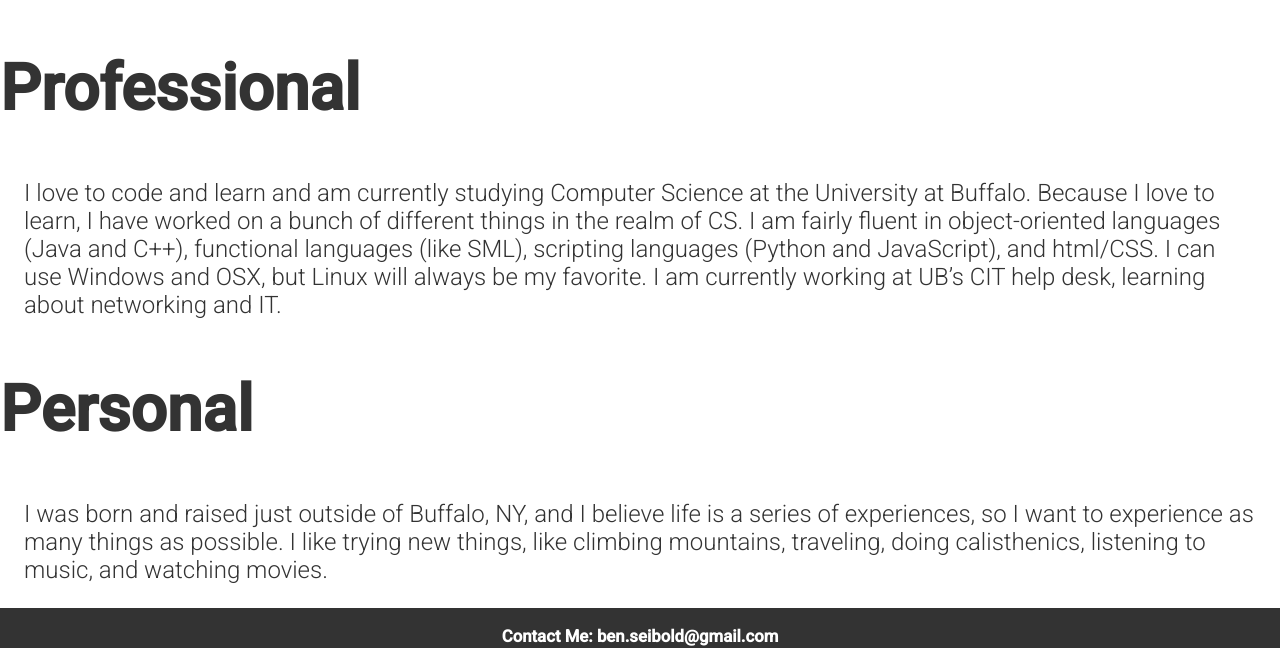
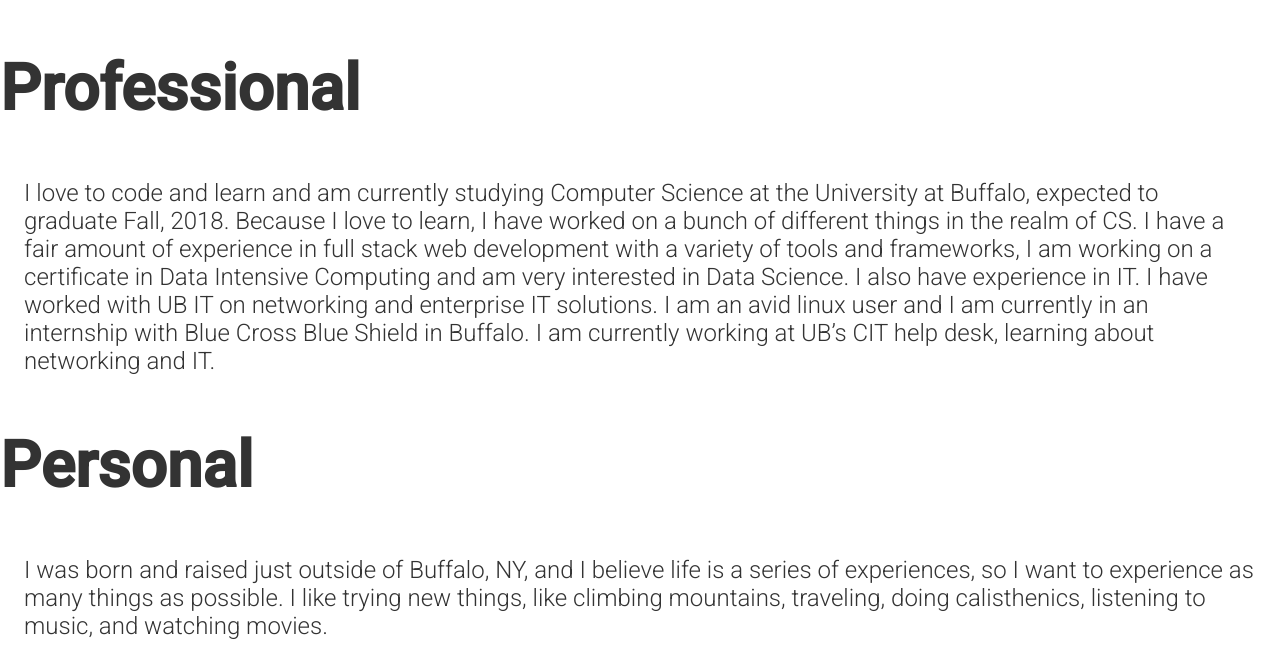
Before and after one commit to bseibo61/bseibo61.github.io, a website: page index.html in a window 1280 px wide. Shown: the part 774-1422 px from the top of the page. Drawn offline with Linux system fonts and the light colour scheme.

Commit message:
updated about me

```diff
--- a/index.html
+++ b/index.html
@@ -27,8 +27,7 @@
   <div class="about-me">
     <h2>Professional</h2>
     <p>
-      I love to code and learn and am currently studying Computer Science at the University at Buffalo. Because I love to learn, I have worked on a bunch of different things in the realm of CS. I am fairly fluent in object-oriented languages (Java and C++),
-      functional languages (like SML), scripting languages (Python and JavaScript), and html/CSS. I can use Windows and OSX, but Linux will always be my favorite. I am currently working at UB’s CIT help desk, learning about networking and IT.
+      I love to code and learn and am currently studying Computer Science at the University at Buffalo, expected to graduate Fall, 2018. Because I love to learn, I have worked on a bunch of different things in the realm of CS.  I have a fair amount of experience in full stack web development with a variety of tools and frameworks, I am working on a certificate in Data Intensive Computing and am very interested in Data Science.  I also have experience in IT.  I have worked with UB IT on networking and enterprise IT solutions. I am an avid linux user and I am currently in an internship with Blue Cross Blue Shield in Buffalo. I am currently working at UB’s CIT help desk, learning about networking and IT.
     </p>
     <h2>Personal</h2>
     <p>
```
